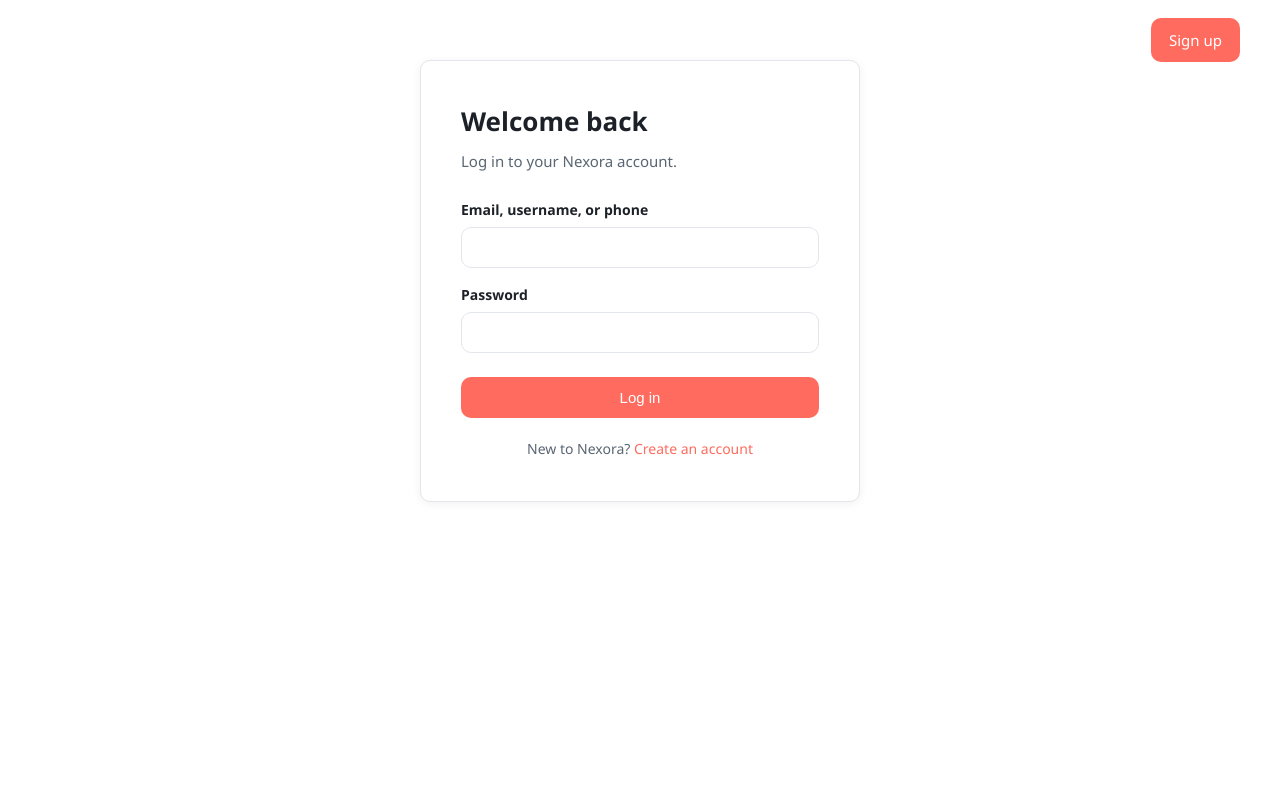
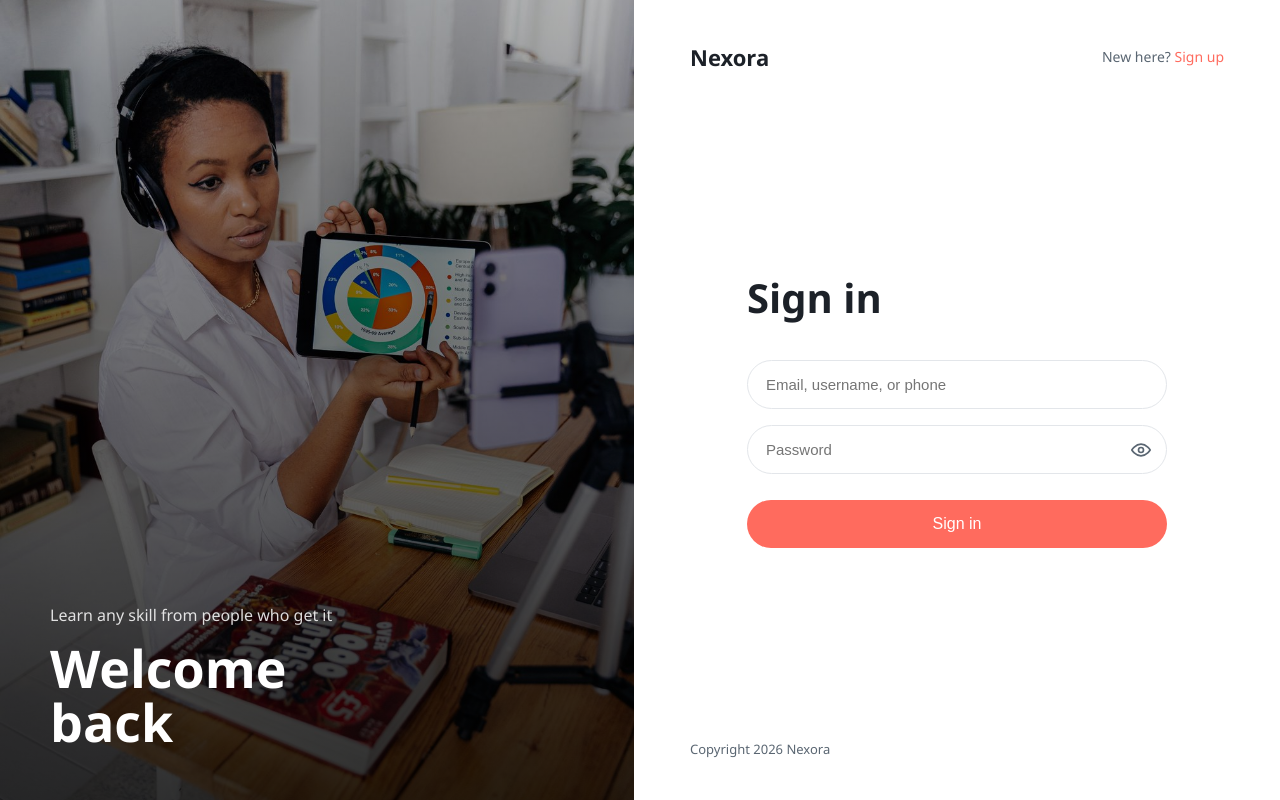
Before and after one commit to ANishKatwal08/Nexora, a Flask app: page /login in a window 1280 px wide. Run offline with Flask 3, Linux system fonts and the light colour scheme.

Commit message:
Redesigned login and signup with split screen layout and password toggle

```diff
--- a/app/static/css/style.css
+++ b/app/static/css/style.css
@@ -390,149 +448,135 @@ a:hover { text-decoration: underline; }
   text-decoration: none;
 }
 
-@media (max-width: 768px) {
-  .footer-inner {
-    grid-template-columns: 1fr 1fr;
-    gap: 28px;
-  }
-  .footer-bottom {
-    flex-direction: column;
-    gap: 12px;
-    text-align: center;
-  }
+/* Auth split screen */
+.auth-split {
+  display: flex;
+  min-height: 100vh;
 }
-/* Scroll reveal */
-.reveal {
-  opacity: 0;
-  transform: translateY(24px);
-  transition: opacity 0.6s ease, transform 0.6s ease;
+.auth-visual {
+  flex: 1;
+  position: relative;
+  background-size: cover;
+  background-position: center;
+  display: flex;
+  align-items: flex-end;
+  padding: 50px;
 }
-.reveal.visible {
-  opacity: 1;
-  transform: translateY(0);
+.auth-visual-overlay {
+  position: absolute;
+  inset: 0;
+  background: linear-gradient(to top, rgba(0,0,0,0.8), rgba(0,0,0,0.3));
 }
-
-/* Stats strip */
-.stats {
-  background-color: var(--surface-alt);
-  border-top: 1px solid var(--border);
-  border-bottom: 1px solid var(--border);
-  padding: 40px 0;
+.auth-visual-text {
+  position: relative;
+  z-index: 1;
+  color: #ffffff;
 }
-.stats-inner {
-  display: grid;
-  grid-template-columns: repeat(4, 1fr);
-  gap: 30px;
+.auth-tagline {
+  font-size: 16px;
+  color: rgba(255,255,255,0.85);
+  margin-bottom: 12px;
 }
-.stat-title {
+.auth-visual-heading {
+  font-size: 52px;
+  font-weight: 700;
+  line-height: 1.05;
+}
+.auth-form-side {
+  flex: 1;
+  display: flex;
+  flex-direction: column;
+  padding: 40px 56px;
+}
+.auth-form-top {
+  display: flex;
+  align-items: center;
+  justify-content: space-between;
+}
+.auth-logo {
   font-size: 22px;
   font-weight: 700;
-  color: var(--accent);
-  margin-bottom: 6px;
+  color: var(--text);
 }
-.stat-text {
+.auth-logo:hover { text-decoration: none; color: var(--accent); }
+.auth-top-link {
   font-size: 14px;
   color: var(--text-muted);
 }
-
-/* Call to action band */
-.cta {
-  background-color: var(--accent);
-  margin-top: 30px;
+.auth-form-main {
+  flex: 1;
+  display: flex;
+  flex-direction: column;
+  justify-content: center;
+  max-width: 420px;
+  width: 100%;
+  margin: 0 auto;
+  padding: 30px 0;
 }
-.cta-inner {
-  text-align: center;
-  padding: 64px 24px;
+.auth-heading {
+  font-size: 40px;
+  font-weight: 700;
+  margin-bottom: 30px;
 }
-.cta-heading {
-  color: #ffffff;
-  font-size: 32px;
-  font-weight: 700;
-  margin-bottom: 10px;
-}
-.cta-text {
-  color: rgba(255, 255, 255, 0.92);
-  font-size: 17px;
-  margin-bottom: 24px;
-}
-.cta-btn {
-  background-color: #ffffff;
-  color: var(--accent);
-  font-weight: 600;
-}
-.cta-btn:hover {
-  background-color: #ffffff;
-  opacity: 0.92;
-}
-
-@media (max-width: 768px) {
-  .stats-inner {
-    grid-template-columns: 1fr 1fr;
-    gap: 20px;
-  }
-}
-/* Auth pages */
-.auth-wrap {
-  display: flex;
-  justify-content: center;
-  padding: 60px 20px;
-}
-.auth-card {
-  background-color: var(--surface);
-  border: 1px solid var(--border);
-  border-radius: var(--radius);
-  box-shadow: var(--shadow);
-  padding: 40px;
-  width: 100%;
-  max-width: 440px;
-}
-.auth-title {
-  font-size: 26px;
-  font-weight: 700;
-  margin-bottom: 6px;
-}
-.auth-sub {
-  color: var(--text-muted);
-  font-size: 15px;
-  margin-bottom: 26px;
-}
-.field {
+.auth-form-main .field {
   margin-bottom: 16px;
 }
-.field label {
-  display: block;
-  font-size: 14px;
-  font-weight: 600;
-  margin-bottom: 6px;
-}
-.field .optional {
-  color: var(--text-muted);
-  font-weight: 400;
-}
-.field input,
-.field select {
+.auth-form-main input,
+.auth-form-main select {
   width: 100%;
-  padding: 11px 13px;
+  padding: 15px 18px;
   border: 1px solid var(--border);
-  border-radius: var(--radius);
+  border-radius: 30px;
   background-color: var(--bg);
   color: var(--text);
   font-size: 15px;
   outline: none;
 }
-.field input:focus,
-.field select:focus {
+.auth-form-main input:focus,
+.auth-form-main select:focus {
   border-color: var(--accent);
 }
-.auth-btn {
+.field-password {
+  position: relative;
+}
+.field-password input {
+  padding-right: 50px;
+}
+.toggle-password {
+  position: absolute;
+  right: 16px;
+  top: 50%;
+  transform: translateY(-50%);
+  background: none;
+  border: none;
+  color: var(--text-muted);
+  cursor: pointer;
+  display: flex;
+}
+.toggle-password:hover { color: var(--accent); }
+.auth-submit {
   width: 100%;
-  padding: 12px;
-  font-size: 15px;
-  margin-top: 8px;
+  padding: 15px;
+  border-radius: 30px;
+  font-size: 16px;
+  margin-top: 10px;
 }
-.auth-foot {
-  text-align: center;
-  font-size: 14px;
+.auth-form-bottom {
+  font-size: 13px;
   color: var(--text-muted);
-  margin-top: 20px;
 }
+
+/* Responsive */
+@media (max-width: 768px) {
+  .nav-container { padding: 16px 20px; }
+  .nav-links { gap: 14px; }
+  .showcase-grid { grid-template-columns: 1fr; }
+  .stats-inner { grid-template-columns: 1fr 1fr; }
+  .footer-inner { grid-template-columns: 1fr 1fr; gap: 28px; }
+  .footer-bottom { flex-direction: column; gap: 12px; text-align: center; }
+}
+
+@media (max-width: 860px) {
+  .auth-visual { display: none; }
+  .auth-form-side { padding: 30px 24px; }
+}
--- /dev/null
+++ b/app/static/js/auth.js
@@ -0,0 +1,12 @@
+document.addEventListener("DOMContentLoaded", function () {
+    document.querySelectorAll(".toggle-password").forEach(function (btn) {
+        btn.addEventListener("click", function () {
+            const input = document.getElementById(btn.dataset.target);
+            if (input.type === "password") {
+                input.type = "text";
+            } else {
+                input.type = "password";
+            }
+        });
+    });
+});
--- a/app/templates/auth/login.html
+++ b/app/templates/auth/login.html
@@ -1,28 +1,53 @@
 {% extends "base.html" %}
+{% set hide_nav = true %}
 
 {% block title %}Log in to Nexora{% endblock %}
 
 {% block content %}
-<div class="auth-wrap">
-    <div class="auth-card">
-        <h1 class="auth-title">Welcome back</h1>
-        <p class="auth-sub">Log in to your Nexora account.</p>
+<div class="auth-split">
+    <div class="auth-visual" style="background-image: url('{{ url_for('static', filename='img/auth.jpg') }}');">
+        <div class="auth-visual-overlay"></div>
+        <div class="auth-visual-text">
+            <p class="auth-tagline">Learn any skill from people who get it</p>
+            <h2 class="auth-visual-heading">Welcome<br>back</h2>
+        </div>
+    </div>
 
-        <form method="POST" action="{{ url_for('auth.login') }}">
-            <div class="field">
-                <label for="identifier">Email, username, or phone</label>
-                <input type="text" id="identifier" name="identifier" required>
-            </div>
+    <div class="auth-form-side">
+        <div class="auth-form-top">
+            <a href="{{ url_for('home') }}" class="auth-logo">Nexora</a>
+            <span class="auth-top-link">New here? <a href="{{ url_for('auth.register') }}">Sign up</a></span>
+        </div>
 
-            <div class="field">
-                <label for="password">Password</label>
-                <input type="password" id="password" name="password" required>
-            </div>
+        <div class="auth-form-main">
+            <h1 class="auth-heading">Sign in</h1>
 
-            <button type="submit" class="btn auth-btn">Log in</button>
-        </form>
+            <form method="POST" action="{{ url_for('auth.login') }}">
+                <div class="field">
+                    <input type="text" id="identifier" name="identifier" placeholder="Email, username, or phone" required>
+                </div>
 
-        <p class="auth-foot">New to Nexora? <a href="{{ url_for('auth.register') }}">Create an account</a></p>
+                <div class="field field-password">
+                    <input type="password" id="password" name="password" placeholder="Password" required>
+                    <button type="button" class="toggle-password" data-target="password" aria-label="Show password">
+                        <svg width="20" height="20" viewBox="0 0 24 24" fill="none" stroke="currentColor" stroke-width="2" stroke-linecap="round" stroke-linejoin="round">
+                            <path d="M1 12s4-7 11-7 11 7 11 7-4 7-11 7-11-7-11-7z"></path>
+                            <circle cx="12" cy="12" r="3"></circle>
+                        </svg>
+                    </button>
+                </div>
+
+                <button type="submit" class="btn auth-submit">Sign in</button>
+            </form>
+        </div>
+
+        <div class="auth-form-bottom">
+            <span>Copyright 2026 Nexora</span>
+        </div>
     </div>
 </div>
 {% endblock %}
+
+{% block scripts %}
+<script src="{{ url_for('static', filename='js/auth.js') }}"></script>
+{% endblock %}
--- a/app/templates/base.html
+++ b/app/templates/base.html
@@ -9,7 +9,9 @@
 </head>
 <body>
 
-    {% include "partials/nav.html" %}
+    {% if not hide_nav %}
+        {% include "partials/nav.html" %}
+    {% endif %}
 
     <main>
         {% with messages = get_flashed_messages(with_categories=true) %}
```
Also changed, not shown: other parts of app/static/css/style.css (+63 -5 lines), app/templates/auth/register.html (+49 -23 lines), app/static/img/auth.jpg (added).
